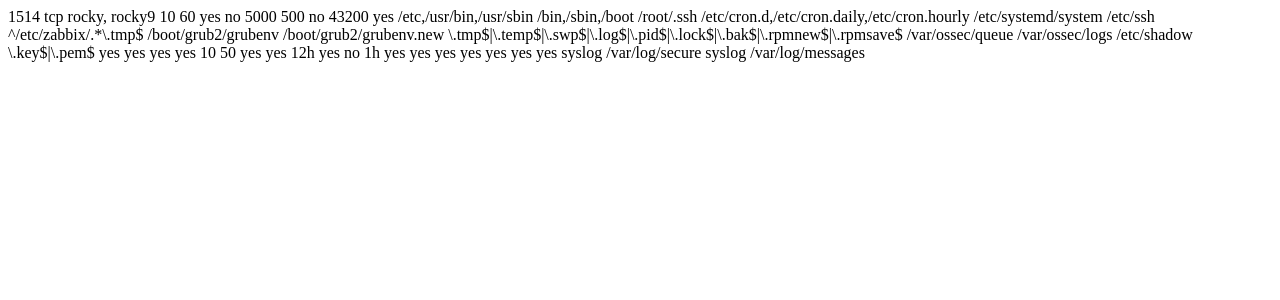
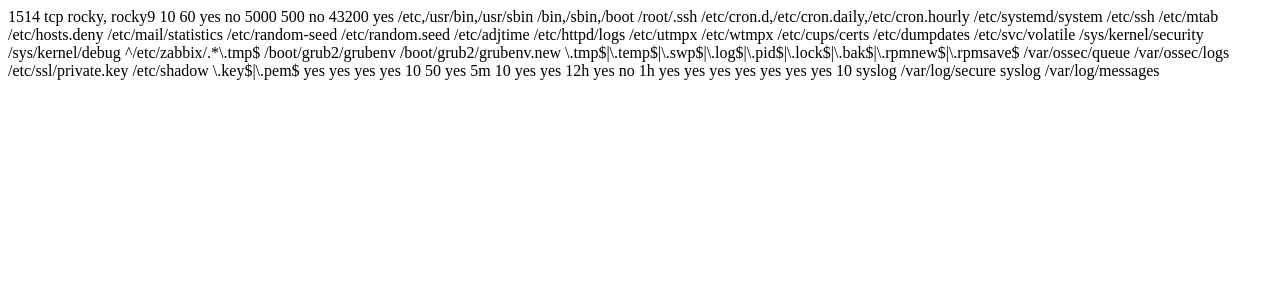
Before and after one commit to swoo0514/kinx-idc-monitoring-poc, a Python web app: template ansible/templates/ossec.conf.j2 in a window 1280 px wide. Shown: the top 300 px of the page. Run offline with Jinja, Linux system fonts and the light colour scheme; the template is opened without the code that fills it, so the values that code supplies are empty.

Commit message:
fix(wazuh): ossec.conf 템플릿이 패키지 기본 ignore 14건·synchronization 을 누락하던 것 복원
템플릿이 기본 ossec.conf 를 통째로 덮어쓰므로, 기본 파일에 있던 것을 빠뜨리면 조용히
사라진다. 공식 etc/ossec-agent.conf(v4.14.0)와 대조해 확인.

- 기본 <ignore> 14건 복원: /etc/mtab, /etc/adjtime, /etc/random-seed, /sys/kernel/debug 등.
  전부 정상 동작으로 계속 바뀌는 파일이라 Wazuh 가 처음부터 제외해 둔 것들이다.
  놓쳤으면 노이즈를 줄이러 가서 새 노이즈를 만들 뻔했다.
- <synchronization> 블록 2개(syscheck·syscollector) 복원.
- 기본 <nodiff>/etc/ssl/private.key</nodiff> 복원.

랩 실측 반영(7일): FIM 56건 중 zabbix_md5.tmp 48 + grubenv 4 = 92.9% 가 노이즈.
남은 4건은 전부 우리 Ansible 배포가 실제로 바꾼 파일 — FIM 은 동작하고 있었고
의미 있는 4건이 무의미한 52건에 묻혀 있었을 뿐.

Co-Authored-By: Claude Opus 5 (1M context) <noreply@anthropic.com>

```diff
--- a/ansible/templates/ossec.conf.j2
+++ b/ansible/templates/ossec.conf.j2
@@ -32,6 +32,21 @@
     <directories check_all="yes" realtime="yes">/etc/systemd/system</directories>
     <directories check_all="yes" whodata="yes" report_changes="yes">/etc/ssh</directories>
 
+    <ignore>/etc/mtab</ignore>
+    <ignore>/etc/hosts.deny</ignore>
+    <ignore>/etc/mail/statistics</ignore>
+    <ignore>/etc/random-seed</ignore>
+    <ignore>/etc/random.seed</ignore>
+    <ignore>/etc/adjtime</ignore>
+    <ignore>/etc/httpd/logs</ignore>
+    <ignore>/etc/utmpx</ignore>
+    <ignore>/etc/wtmpx</ignore>
+    <ignore>/etc/cups/certs</ignore>
+    <ignore>/etc/dumpdates</ignore>
+    <ignore>/etc/svc/volatile</ignore>
+    <ignore>/sys/kernel/security</ignore>
+    <ignore>/sys/kernel/debug</ignore>
+
     <ignore type="sregex">^/etc/zabbix/.*\.tmp$</ignore>
     <ignore>/boot/grub2/grubenv</ignore>
     <ignore>/boot/grub2/grubenv.new</ignore>
@@ -39,6 +54,7 @@
     <ignore>/var/ossec/queue</ignore>
     <ignore>/var/ossec/logs</ignore>
 
+    <nodiff>/etc/ssl/private.key</nodiff>
     <nodiff>/etc/shadow</nodiff>
     <nodiff type="sregex">\.key$|\.pem$</nodiff>
 
@@ -48,6 +64,12 @@
     <skip_sys>yes</skip_sys>
     <process_priority>10</process_priority>
     <max_eps>50</max_eps>
+
+    <synchronization>
+      <enabled>yes</enabled>
+      <interval>5m</interval>
+      <max_eps>10</max_eps>
+    </synchronization>
   </syscheck>
 
   <sca>
@@ -67,6 +89,9 @@
     <packages>yes</packages>
     <ports all="no">yes</ports>
     <processes>yes</processes>
+    <synchronization>
+      <max_eps>10</max_eps>
+    </synchronization>
   </wodle>
 
   <localfile>
```
Also changed, not shown: ansible/DEPLOY_GUIDE.md (+22 -3 lines).
